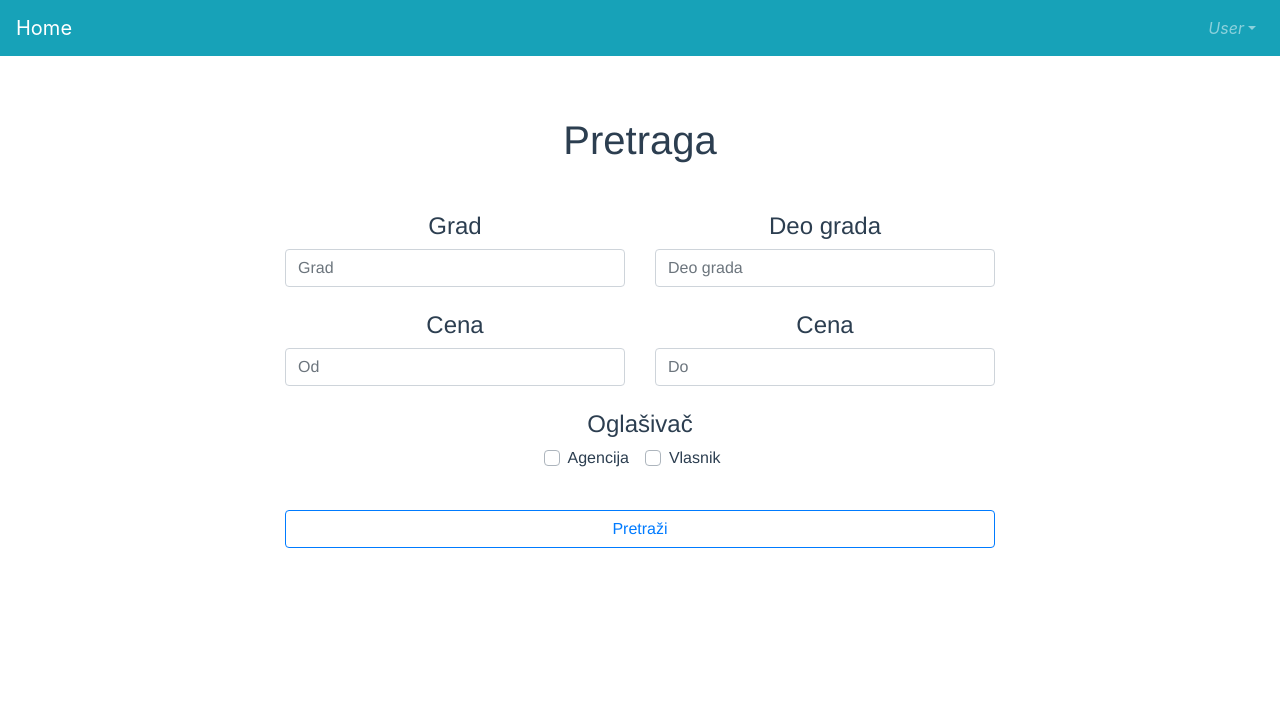
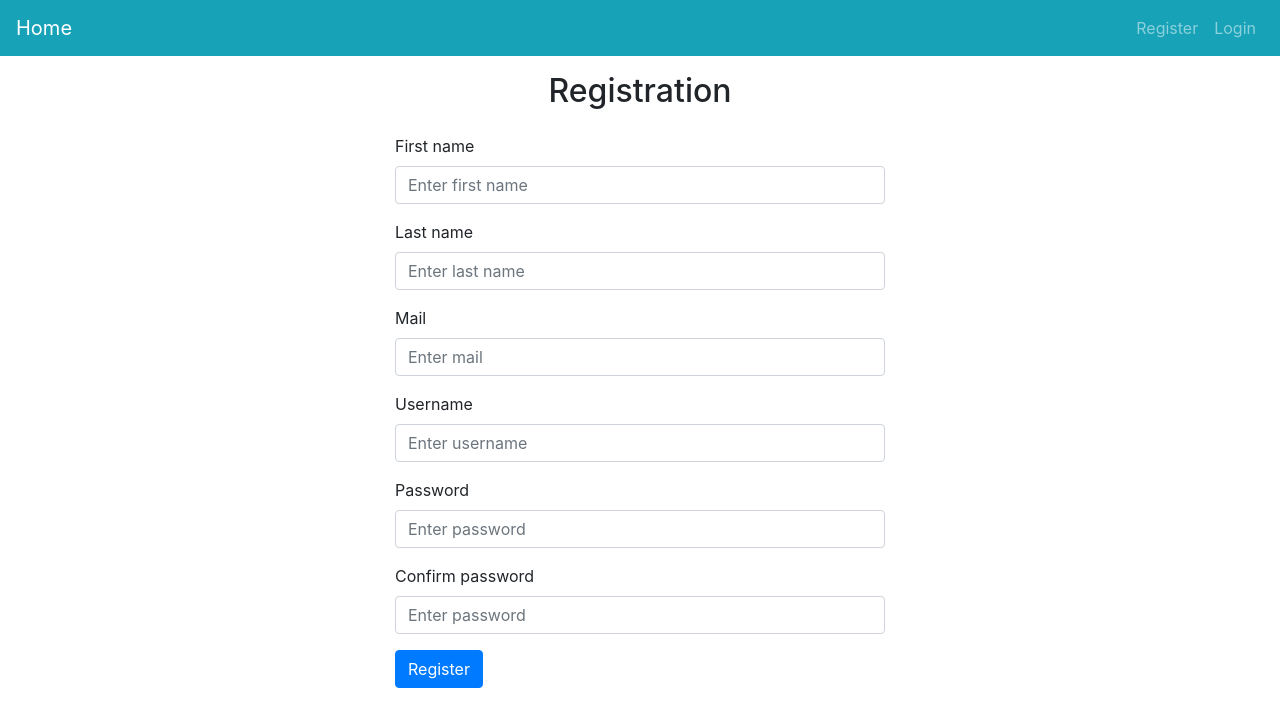
Before and after one commit to programer20/clojure-project-client, a Vue app: page /#/registration in a window 1280 px wide. Shown: the top 726 px of the page. Built offline with nearby package versions, Linux system fonts and the light colour scheme.

Commit message:
Dodat router. Zavrseno prijavljivanje i registracija.

```diff
--- a/package.json
+++ b/package.json
@@ -12,11 +12,13 @@
     "bootstrap": "^4.4.1",
     "bootstrap-vue": "^2.2.2",
     "core-js": "^3.4.4",
-    "vue": "^2.6.10"
+    "vue": "^2.6.10",
+    "vue-router": "^3.1.3"
   },
   "devDependencies": {
     "@vue/cli-plugin-babel": "^4.1.0",
     "@vue/cli-plugin-eslint": "^4.1.0",
+    "@vue/cli-plugin-router": "^4.1.2",
     "@vue/cli-service": "^4.1.0",
     "babel-eslint": "^10.0.3",
     "eslint": "^5.16.0",
--- a/src/App.vue
+++ b/src/App.vue
@@ -1,23 +1,16 @@
 <template>
   <div>
-    <Navbar/>
-    <div id="app">
-      <h1>Pretraga</h1>
-      <div class="container my-5">
-        <Filters />
-      </div>
-    </div>
+    <Navbar />
+    <router-view/>
   </div>
 </template>
 
 <script>
-import Filters from "./components/Filters";
 import Navbar from "./components/Navbar";
 
 export default {
   name: "app",
   components: {
-    Filters,
     Navbar
   }
 };
--- a/src/components/Navbar.vue
+++ b/src/components/Navbar.vue
@@ -1,16 +1,11 @@
 <template>
   <div>
     <b-navbar toggleable="lg" type="dark" variant="info">
-      <b-navbar-brand href="#">Home</b-navbar-brand>
+      <b-navbar-brand href="#/">Home</b-navbar-brand>
 
       <b-navbar-nav class="ml-auto">
-        <b-nav-item-dropdown right>
-          <template v-slot:button-content>
-            <em>User</em>
-          </template>
-          <b-dropdown-item href="#">Profile</b-dropdown-item>
-          <b-dropdown-item href="#">Sign Out</b-dropdown-item>
-        </b-nav-item-dropdown>
+        <b-nav-item href="#/registration">Register</b-nav-item>
+        <b-nav-item href="#/login">Login</b-nav-item>
       </b-navbar-nav>
     </b-navbar>
   </div>
--- a/src/main.js
+++ b/src/main.js
@@ -5,6 +5,7 @@ import { BootstrapVue, IconsPlugin } from 'bootstrap-vue'
 
 import 'bootstrap/dist/css/bootstrap.css'
 import 'bootstrap-vue/dist/bootstrap-vue.css'
+import router from './router'
 
 // Install BootstrapVue
 Vue.use(BootstrapVue)
@@ -14,5 +15,6 @@ Vue.use(IconsPlugin)
 Vue.config.productionTip = false
 
 new Vue({
-  render: h => h(App),
+  router,
+  render: h => h(App)
 }).$mount('#app')
--- /dev/null
+++ b/src/router/index.js
@@ -0,0 +1,28 @@
+import Vue from 'vue'
+import VueRouter from 'vue-router'
+
+Vue.use(VueRouter)
+
+const routes = [
+  {
+    path: '/',
+    name: 'filters',
+    component: () => import('../views/Filters.vue')
+  },
+  {
+    path: '/registration',
+    name: 'registration',
+    component: () => import('../views/Registration.vue')
+  },
+  {
+    path: '/login',
+    name: 'login',
+    component: () => import('../views/Login.vue')
+  }
+]
+
+const router = new VueRouter({
+  routes
+})
+
+export default router
--- a/src/components/Filters.vue
+++ b/src/views/Filters.vue
@@ -1,5 +1,6 @@
 <template>
-  <div>
+  <div class="container text-center">
+    <h1 class="my-5">Pretraga</h1>
     <b-container class="bv-example-row">
       <b-row class="justify-content-md-center">
         <b-col col lg="4">
@@ -75,7 +76,7 @@ export default {
       };
 
       axios
-        .post("http://localhost:3000/vue", this.params)
+        .post("http://localhost:3000/search", this.params)
         .then(res => {
           console.log(res);
         })
--- /dev/null
+++ b/src/views/Login.vue
@@ -0,0 +1,68 @@
+<template>
+  <form class="p-3 d-flex justify-content-center">
+    <b-col sm="5">
+      <h2 class="text-center">Login</h2>
+      <div class="form-group">
+        <label for="email_field">Username</label>
+        <input
+          type="email"
+          class="form-control"
+          id="username"
+          name="username"
+          v-model="input.username"
+          placeholder="Enter username"
+        />
+      </div>
+      <div class="form-group">
+        <label for="password_field">Password</label>
+        <input
+          type="password"
+          class="form-control"
+          id="password"
+          name="password"
+          v-model="input.password"
+          placeholder="Password"
+        />
+        <b-alert v-show="loginError" show variant="danger" class="mt-3">Incorrect username or password!</b-alert>
+      </div>
+      <div class="mx-auto">
+        <input
+          type="button"
+          v-on:click="login()"
+          id="main_button"
+          class="btn btn-primary mx-auto"
+          value="Log in"
+        />
+      </div>
+    </b-col>
+  </form>
+</template>
+
+<script>
+import axios from "axios";
+
+export default {
+  name: "Login",
+  components: {},
+  data() {
+    return {
+      loginError: false,
+      input: {
+        username: null,
+        password: null
+      }
+    };
+  },
+  methods: {
+    login() {
+      axios.post("http://localhost:3000/login", this.input)
+      .then(() => {
+          this.$router.push("/");
+      })
+      .catch(
+          this.loginError = true
+      );
+    }
+  }
+};
+</script>
--- /dev/null
+++ b/src/views/Registration.vue
@@ -0,0 +1,145 @@
+<template>
+  <form class="p-3 d-flex justify-content-center">
+    <b-col sm="5">
+      <h2 class="text-center">Registration</h2>
+      <div class="form-group">
+        <label for="first_name_field" class="mt-3">First name</label>
+        <input
+          v-model="firstName"
+          type="text"
+          class="form-control"
+          id="firstName"
+          name="firstName"
+          placeholder="Enter first name"
+        />
+        <label for="last_name_field" class="mt-3">Last name</label>
+        <input
+          v-model="lastName"
+          type="text"
+          class="form-control"
+          id="lastName"
+          name="lastName"
+          placeholder="Enter last name"
+        />
+        <label for="email_field" class="mt-3">Mail</label>
+        <input
+          v-model="email"
+          type="email"
+          class="form-control"
+          id="email"
+          name="email"
+          placeholder="Enter mail"
+        />
+        <label for="username_field" class="mt-3">Username</label>
+        <input
+          v-model="username"
+          type="text"
+          class="form-control"
+          id="username"
+          name="username"
+          placeholder="Enter username"
+        />
+        <label for="password_field" class="mt-3">Password</label>
+        <input
+          v-model="password"
+          type="password"
+          class="form-control"
+          id="password"
+          name="password"
+          placeholder="Enter password"
+        />
+        <label for="confirm_password_field" class="mt-3">Confirm password</label>
+        <input
+          v-model="confirmPassword"
+          type="password"
+          class="form-control"
+          id="confirm_password"
+          name="confirm_password"
+          placeholder="Enter password"
+        />
+        <b-alert
+          v-show="confirmError"
+          show
+          variant="danger"
+          class="mt-3"
+        >Password and confirm password do not match!</b-alert>
+        <b-alert
+          v-show="requiredFieldsError"
+          show
+          variant="danger"
+          class="mt-3"
+        >All fields are required!</b-alert>
+        <b-alert
+          v-show="usernameExistsError"
+          show
+          variant="danger"
+          class="mt-3"
+        >Username already exists in our database!</b-alert>
+      </div>
+      <div class="mx-auto">
+        <input
+          type="button"
+          id="main_button"
+          class="btn btn-primary mx-auto"
+          value="Register"
+          v-on:click="register"
+        />
+      </div>
+    </b-col>
+  </form>
+</template>
+
+<script>
+import axios from "axios";
+
+export default {
+  name: "registration",
+  data() {
+    return {
+      email: "",
+      username: "",
+      password: "",
+      confirmPassword: "",
+      firstName: "",
+      lastName: "",
+      confirmError: false,
+      requiredFieldsError: false,
+      usernameExistsError: false
+    };
+  },
+  methods: {
+    register() {
+      this.requiredFieldsError = false;
+      this.confirmError = false;
+      this.usernameExistsError = false;
+      if (
+        !this.firstName ||
+        !this.lastName ||
+        !this.email ||
+        !this.username ||
+        !this.password ||
+        !this.confirmPassword
+      ) {
+        this.requiredFieldsError = true;
+      } else if (this.password !== this.confirmPassword) {
+        this.confirmError = true;
+      } else {
+        axios
+          .post("http://localhost:3000/registration", {
+            first_name: this.firstName,
+            last_name: this.lastName,
+            username: this.username,
+            password: this.password,
+            email: this.email
+          })
+          .then(() => {
+              this.$router.push("login");
+          })
+          .catch(() => {
+              this.usernameExistsError = true;
+          });
+      }
+    }
+  }
+};
+</script>
```
Also changed, not shown: 1 other file (tests, documents, lock files or other folders).
